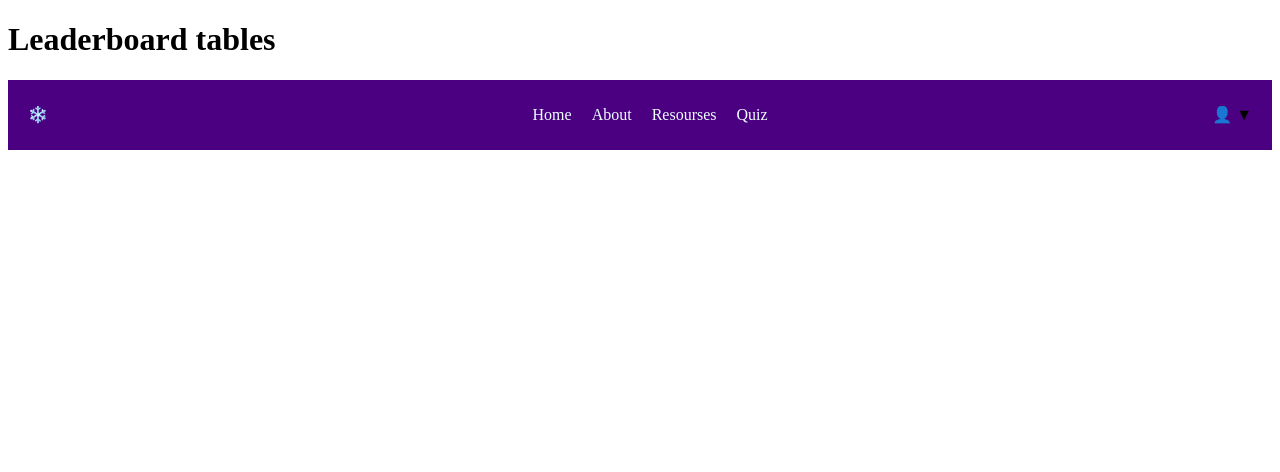
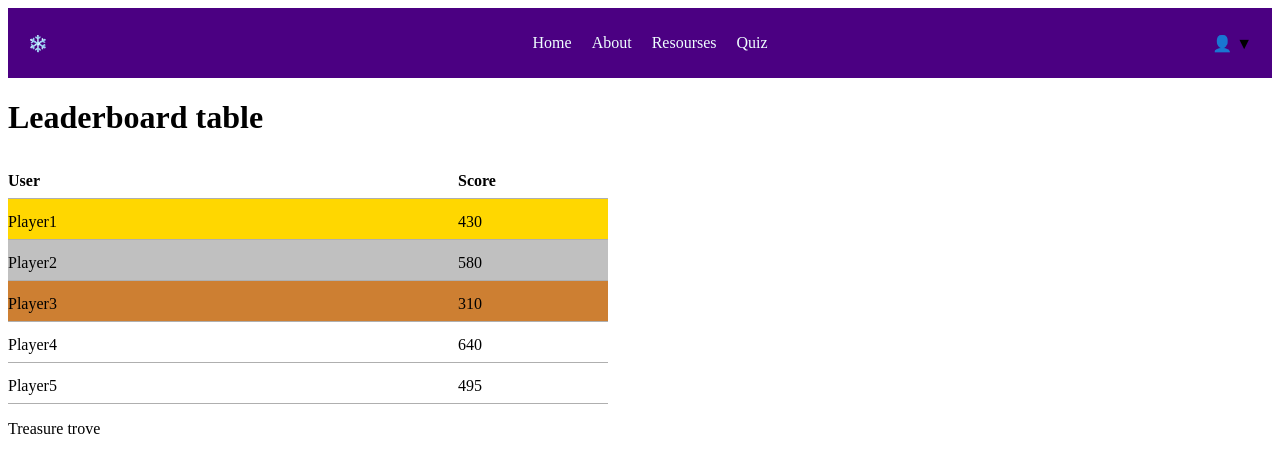
Before and after one commit to MrDanielHo/group-assignment-1, a plain HTML site: page client/leaderboard.html in a window 1280 px wide. Drawn offline with Linux system fonts and the light colour scheme.

Commit message:
Add leaderboard page

```diff
--- a/client/assets/leaderboard.css
+++ b/client/assets/leaderboard.css
@@ -1,3 +1,4 @@
+/* nav bar */
 .nav-bar {
     display: flex;
     align-items: center;
@@ -12,3 +13,62 @@
     gap: 20px;
     color: azure;
   }
+
+  /* table */
+  #container {
+    width: 600px;
+    height: auto;
+  }
+
+  .row {
+    position: relative;
+    display: block;
+    width: 100%;
+    height: 40px;
+    border-bottom: 1px solid #AFAFAF;
+  }
+
+  .name {
+    position: relative;
+    display: inline-block;
+    width: 75%;
+    line-height: 45px;
+  }
+
+  .score {
+    position: relative;
+    display: inline-block;
+    width: 25%;
+  }
+
+  .row:nth-child(1) {
+    background: gold;
+  }
+  .row:nth-child(2) {
+    background: #c0c0c0;
+  }
+
+  .row:nth-child(3) {
+    background: #cd7f32;
+  }
+
+  /* Header row styling */
+
+  .header-row {
+    display: flex;
+    width: 600px; /* Match the container width */
+    height: 40px;
+    border-bottom: 1px solid #AFAFAF;
+  }
+
+  .name-header {
+    width: 75%; /* Match the width of .name */
+    line-height: 45px; /* Match the line-height of .name */
+    font-weight: bold;
+  }
+
+  .score-header {
+    width: 25%;
+    line-height: 45px;
+    font-weight: bold;
+  }
--- a/client/leaderboard.html
+++ b/client/leaderboard.html
@@ -7,10 +7,6 @@
     <title>Leaderboard</title>
 </head>
 <body>
-    <header>
-        <h1>Leaderboard tables</h1>
-    </header>
-
     <nav class = "nav-bar">
         <div class = "side-logo">❄️</div>
         <ul class ="nav-links">
@@ -22,5 +18,38 @@
         <div class="profile-dropdown">👤 ▼</div>
     </nav>
 
+    <main class="main-content">
+        <h1>Leaderboard table</h1>
+
+        <div class="header-row">
+            <div class="name-header">User</div>
+            <div class="score-header">Score</div>
+          </div>
+                <div id="container">
+                    <div class="row">
+                    <div class="name">Player1</div><div class="score">430</div>
+                    </div>
+
+                    <div class="row">
+                    <div class="name">Player2</div><div class="score">580</div>
+                    </div>
+
+                    <div class="row">
+                    <div class="name">Player3</div><div class="score">310</div>
+                    </div>
+
+                    <div class="row">
+                    <div class="name">Player4</div><div class="score">640</div>
+                    </div>
+
+                    <div class="row">
+                    <div class="name">Player5</div><div class="score">495</div>
+                    </div>
+                </div>
+          <aside class="treasure">
+            <p>Treasure trove</p>
+          </aside>
+    </main>
+
 </body>
 </html>
```
